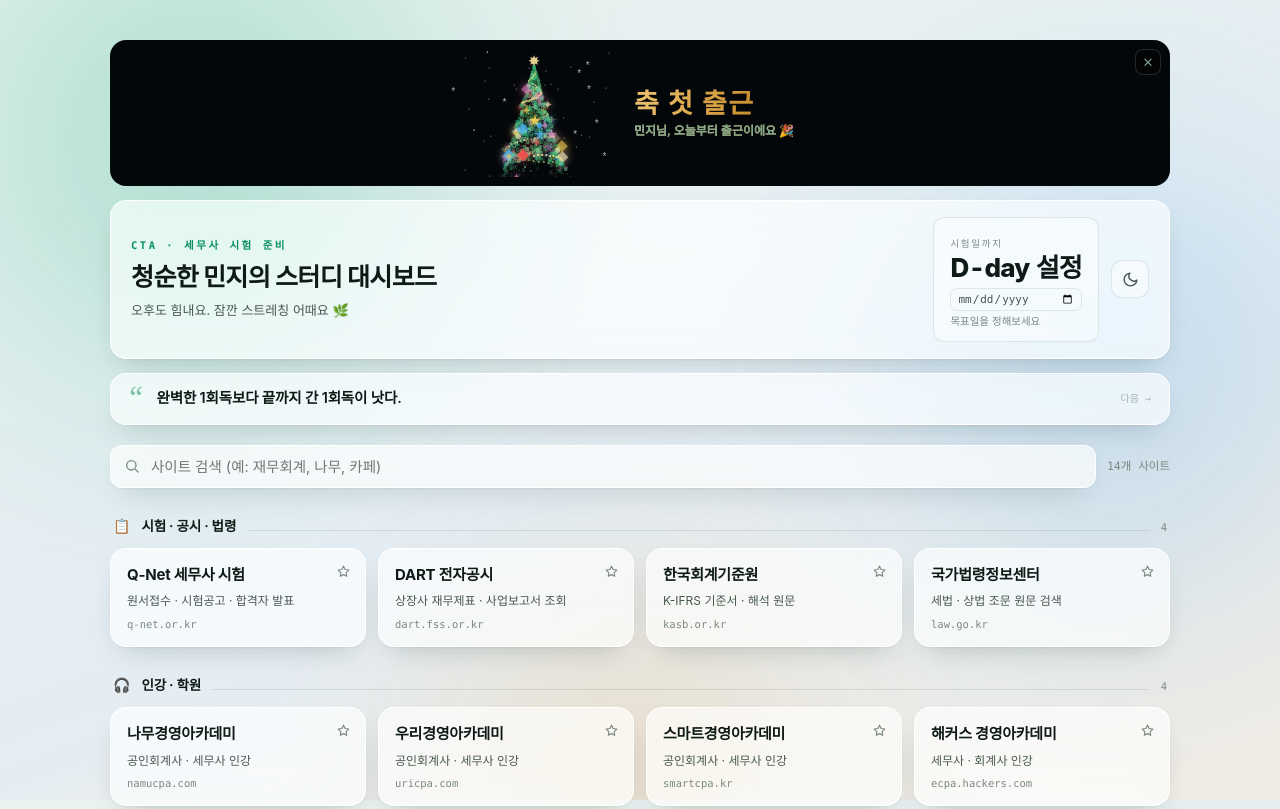
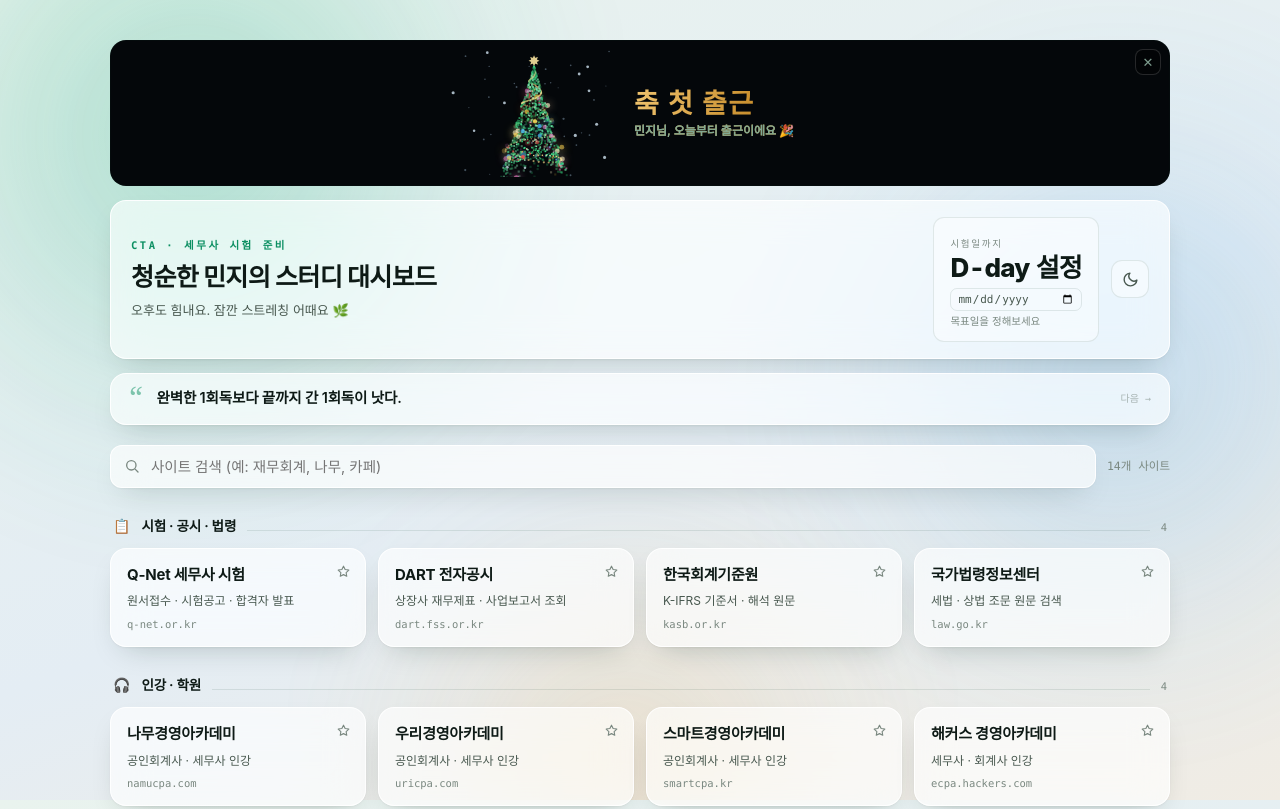
Before and after one commit to goldie-ui/cta-dashboard, a website: page index.html in a window 1280 px wide. Shown: the top 809 px of the page. Drawn offline with Linux system fonts and the light colour scheme; animation ran at ten frames a second.

Commit message:
트리를 문자 대신 점으로 렌더
작은 배너(168x128)에서는 글자가 뭉개져 아스키인지 보이지 않았다.
잎은 fillRect, 장식볼·전구줄·눈은 arc로 그려 형태가 또렷해지고
글꼴 전환도 사라져 프레임당 작업이 줄었다.

Co-Authored-By: Claude Opus 5 <noreply@anthropic.com>

```diff
--- a/index.html
+++ b/index.html
@@ -1407,11 +1407,10 @@
       ctx.fillStyle = "#04070a"; ctx.fillRect(0,0,W,H);
 
       // 눈
-      ctx.font = "10px ui-monospace,monospace";
       for(const f of snow){
         f.y += f.v/60; if(f.y > 1){ f.y = 0; f.x = Math.random(); }
         ctx.fillStyle = f.s > .6 ? "rgba(220,240,255,.75)" : "rgba(160,190,215,.4)";
-        ctx.fillText(f.s > .8 ? "*" : (f.s > .4 ? "·" : "."), f.x*W, f.y*H);
+        ctx.beginPath(); ctx.arc(f.x*W, f.y*H, .5 + f.s*1.1, 0, 6.2832); ctx.fill();
       }
 
       // 먼 점부터 그려서 앞쪽이 덮도록
@@ -1420,13 +1419,10 @@
       order.sort((a,b)=> zs[a]-zs[b]);
 
       const fs = Math.max(6, scale*.042);
-      const MONO = "px ui-monospace,SFMono-Regular,monospace";
-      const FONT = [fs.toFixed(1)+MONO, (fs*2.1).toFixed(1)+MONO, (fs*1.3).toFixed(1)+MONO];
-      ctx.font = FONT[0];
       let curK = 0;
       for(const i of order){
         const p = pts[i], z = zs[i], k = p.k || 0;
-        if(k !== curK){ ctx.font = FONT[k]; ctx.shadowBlur = k===1 ? fs*1.4 : 0; curK = k; }
+        if(k !== curK){ ctx.shadowBlur = k===1 ? fs*1.5 : 0; curK = k; }
         if(k === 1) ctx.shadowColor = p.c;
         const d = 1/(2.3 + z);                       // 원근
         const sx = cx + (p.x*ca - p.z*sa)*d*scale;
@@ -1435,7 +1431,15 @@
         if(p.lamp) al = Math.max(al, k ? .66 : .5) * (.6 + .4*Math.sin(t*2.4 + p.ph));  // 깜빡임
         ctx.globalAlpha = Math.max(.06, Math.min(1, al));
         ctx.fillStyle = p.c;
-        ctx.fillText(p.ch, sx, sy);
+        const g = d*2.3;                             // 가까울수록 크게
+        if(k === 0){                                 // 잎 — 작은 사각형이 제일 빠르다
+          const s = fs*.30*g;
+          ctx.fillRect(sx - s/2, sy - s/2, s, s);
+        } else {                                     // 장식볼·전구줄 — 동그랗게
+          ctx.beginPath();
+          ctx.arc(sx, sy, fs*(k===1 ? .40 : .15)*g, 0, 6.2832);
+          ctx.fill();
+        }
       }
       ctx.globalAlpha = 1; ctx.shadowBlur = 0;
 
```
